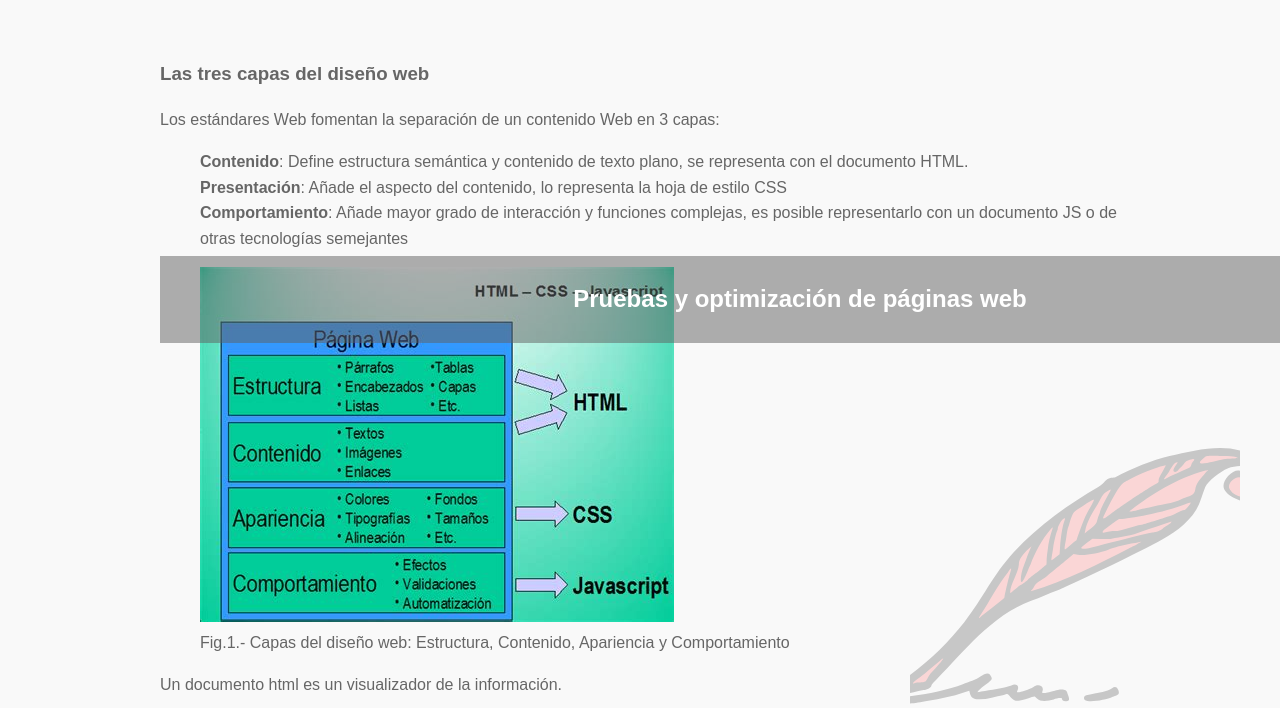
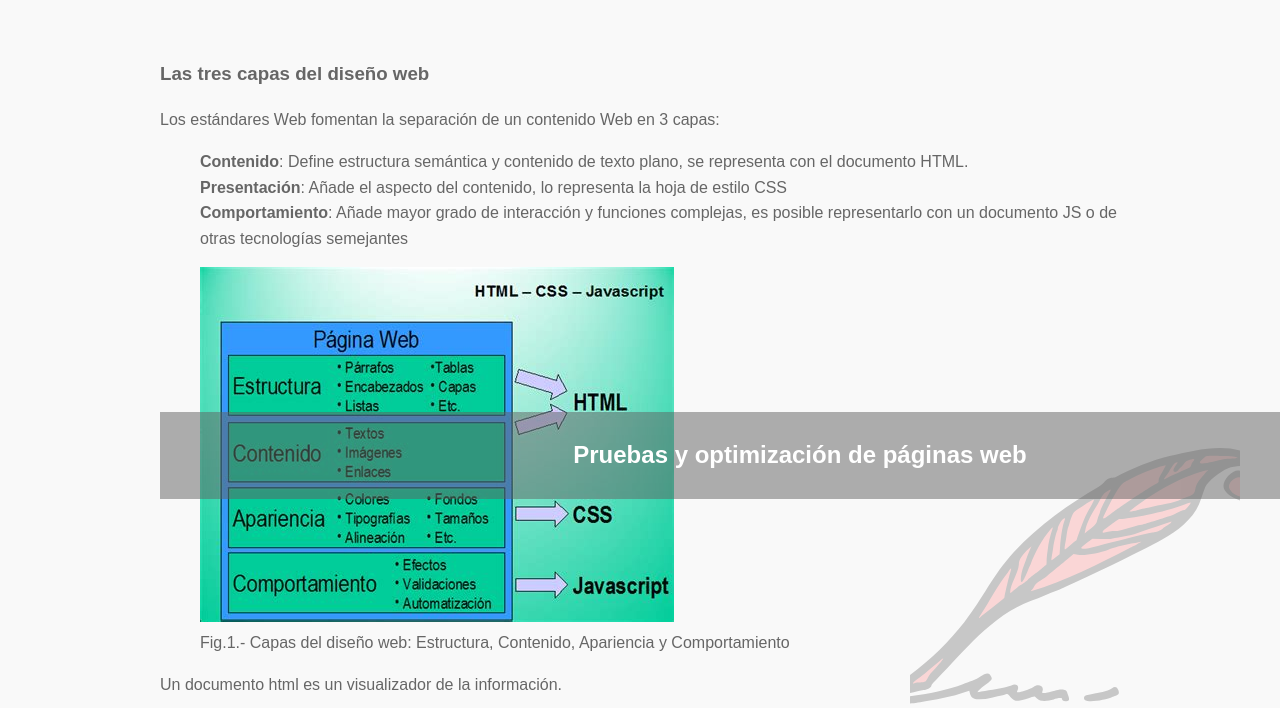
Before and after one commit to anadiaza/mf0951_ABRIL, a PHP site: page /pages/css/index.html in a window 1280 px wide; the page is wider, and only the part inside the window is pictured. Shown: the part 56-764 px from the top of that part. Run offline with PHP 8.4, Linux system fonts and the light colour scheme.

Commit message:
cambios en assettts

```diff
--- a/assets/css/_app/_views/common.css
+++ b/assets/css/_app/_views/common.css
@@ -246,7 +246,7 @@ header.portada h2 {
     padding:  1em;
     width: 100%;
     background: rgba(96, 96, 96, 0.5);
-    top: 20%;
+    top: 30%;
     text-align: center;
     color: white;
 }
```
Also changed, not shown: README.md.
